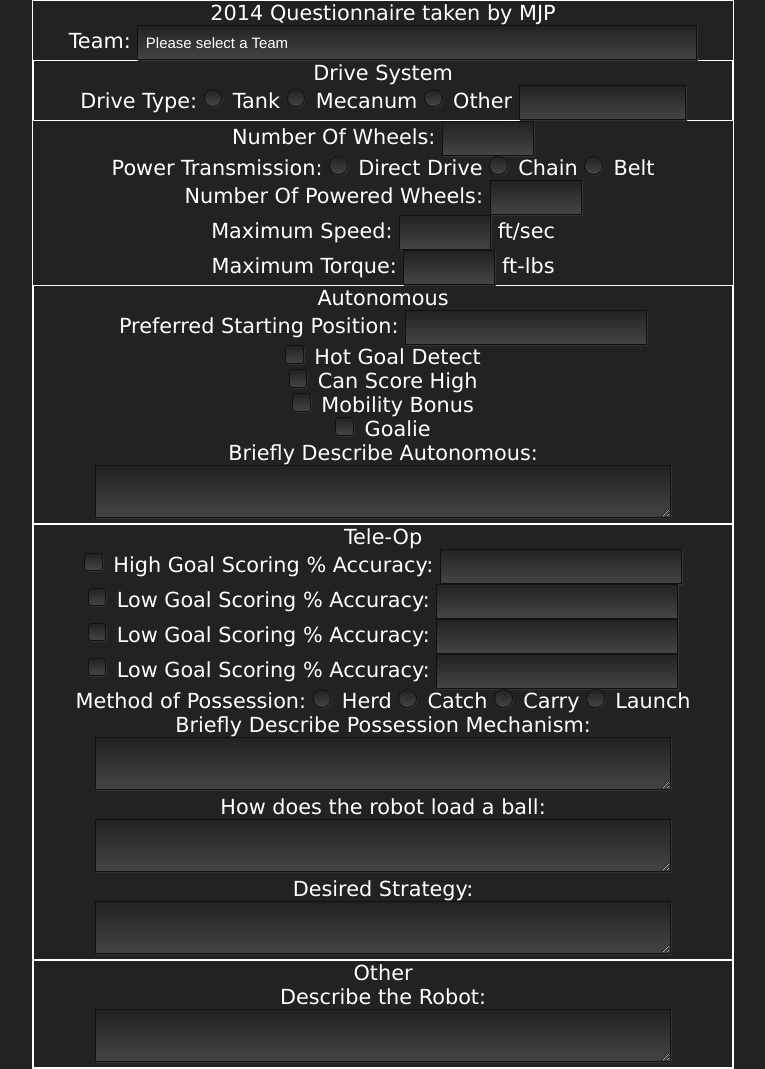
After one commit to FIRSTTeam102/2014-scoring-app, a PHP site: page /Survey.php in a window 1280 px wide. The commit adds this page. Shown: the whole page, without its empty margins (257-1022 px from the left). Run offline with PHP 8.4, Linux system fonts and the light colour scheme.

Commit message:
Added survey page.

```diff
--- /dev/null
+++ b/Survey.php
@@ -0,0 +1,150 @@
+<!DOCTYPE html>
+<html lang="en">
+<head>
+    <meta charset="utf-8" />
+    <title>2014 Questionnaire</title>
+    <meta name="viewport" content="initial-scale=1.0,minimum-scale=1.0,maximum-scale=1.0,width=device-width,height=device-height,target-densitydpi=device-dpi,user-scalable=yes" />
+    <link rel="stylesheet" href="stylesheet.css" />
+    <!--[if IE]>
+			<script src="http://html5shiv.googlecode.com/svn/trunk/html5.js"></script>
+		<![endif]-->
+</head>
+<body class="no-js">
+    <div id="page">
+        <div class="header">2014 Questionnaire taken by MJP</div>
+        <form id="QuestionsForm" action="survey.php" method="POST">
+			<label for="selectTeamID">Team: </label>
+			<select name="selectTeam" id="selectTeamID">
+				<option value="" disabled="disabled" selected="selected">Please select a Team</option>
+				<option value="102">102 - Somerville High School</option>
+				<option value="303">303 - Bridgewater High School</option>
+			</select>
+			<div class="qSection">Drive System
+				<div id="divDriveType">
+					Drive Type:
+					<input type="radio" name="rdoDriveType" id="rdoTank" value="Tank" />
+					<label for="rdoTank">Tank</label>
+					<input type="radio" name="rdoDriveType" id="rdoMecanum" value="Mecanum" />
+					<label for="rdoMecanum">Mecanum</label>
+					<input type="radio" name="rdoDriveType" id="rdoOther" value="Other" />
+					<label for="rdoMecanum">Other</label>
+					<input type="text" name="txtOtherDriveTypeName" id="txtOtherDriveType" style="width: 10em;"/>
+				</div>
+				</div>
+				<div>
+				<label for="txtNumOfWheels">Number Of Wheels:</label>
+				<input type="text" name="txtNumOfWheelsName" id="txtNumOfWheels" style="width: 5em;"/>
+				</div>
+				<div id="divTransmission">
+					Power Transmission:
+					<input type="radio" name="rdoTransmission" id="rdoDirectDrive" value="Direct Drive" />
+					<label for="rdoDirectDrive">Direct Drive</label>
+					<input type="radio" name="rdoTransmission" id="rdoChain" value="Chain" />
+					<label for="rdoChain">Chain</label>
+					<input type="radio" name="rdoTransmission" id="rdoBelt" value="Belt" />
+					<label for="rdoBelt">Belt</label>
+				</div>
+				<div>
+				<label for="txtNumOfPWheels">Number Of Powered Wheels:</label>
+				<input type="text" name="txtNumOfPWheelsName" id="txtNumOfPWheels" style="width: 5em;"/>
+				</div>
+				<div>
+				<label for="txtMaxSpeed">Maximum Speed:</label>
+				<input type="text" name="txtMaxSpeedName" id="txtMaxSpeed" style="width: 5em;"/> ft/sec
+				</div>
+				<div>
+				<label for="txtMaxTorque">Maximum Torque:</label>
+				<input type="text" name="txtMaxTorqueName" id="txtMaxTorque" style="width: 5em;"/> ft-lbs
+				</div>
+			</div>
+			<div class="qSection">Autonomous
+				<div id="divPrefStart">
+					<label for="txtPreferredStartingPos">Preferred Starting Position:</label>
+					<input type="text" name="txtPreferredStartingPosName" id="txtPreferredStartingPos" style="width: 15em;"/>
+				</div>
+				<div id="divHotGoalDetect">
+					<input type="checkbox" name="chkHotGoalDetectName" value="HotGoalDetect" />
+					<label for="chkHotGoalDetectName">Hot Goal Detect</label>
+				</div>
+				<div id="divCanScoreHigh">
+					<input type="checkbox" name="chkCanScoreHighName" value="CanScoreHigh" />
+					<label for="chkCanScoreHighName">Can  Score High</label>
+				</div>
+				<div id="divMobilityBonus">
+					<input type="checkbox" name="chkMobilityBonusName" value="MobilityBonus" />
+					<label for="chkMobilityBonusName">Mobility Bonus</label>
+				</div>
+				<div id="divGoalie">
+					<input type="checkbox" name="chkGoalieName" value="Goalie" />
+					<label for="chkGoalieName">Goalie</label>
+				</div>
+				<div id="divDescAutoFunction">
+					<label for="txtDescAutoFunctionName">Briefly Describe Autonomous:</label>
+					  <textarea cols="30" rows="2"
+							name="txtDescAutoFunctionName"></textarea>
+				</div>
+			</div>
+			<div class="qSection">Tele-Op
+				<div id="divHighGoalTeleop">
+					<input type="checkbox" name="chkHighGoalTeleopName" value="HighGoalTeleop" />
+					<label for="chkHighGoalTeleopName">High Goal Scoring</label>
+					<label for="txtPctAccHighGoalName">% Accuracy:</label>
+					<input type="text" name="txtPctAccHighGoalName" id="txtPctAccHighGoal" style="width: 15em;"/>
+				</div>
+				<div id="divLowGoalTeleop">
+					<input type="checkbox" name="chkLowGoalTeleopName" value="LowGoalTeleop" />
+					<label for="chkLowGoalTeleopName">Low Goal Scoring</label>
+					<label for="txtPctAccLowGoalName">% Accuracy:</label>
+					<input type="text" name="txtPctAccLowGoalName" id="txtPctAccLowGoal" style="width: 15em;"/>
+				</div>
+				<div id="divTrussTeleop">
+					<input type="checkbox" name="chkTrussTeleopName" value="TrussTeleop" />
+					<label for="chkTrussTeleopName">Low Goal Scoring</label>
+					<label for="txtPctAccTrussName">% Accuracy:</label>
+					<input type="text" name="txtPctAccTrussName" id="txtPctAccTruss" style="width: 15em;"/>
+				</div>
+				<div id="divCatchTeleop">
+					<input type="checkbox" name="chkCatchTeleopName" value="CatchTeleop" />
+					<label for="chkCatchTeleopName">Low Goal Scoring</label>
+					<label for="txtPctAccCatchName">% Accuracy:</label>
+					<input type="text" name="txtPctAccCatchName" id="txtPctAccCatch" style="width: 15em;"/>
+				</div>
+				<div id="divPossession">
+					Method of Possession:
+					<input type="radio" name="rdoPossession" id="rdoHerd" value="Herd" />
+					<label for="rdoHerd">Herd</label>
+					<input type="radio" name="rdoPossession" id="rdoCatch" value="Catch" />
+					<label for="rdoCatch">Catch</label>
+					<input type="radio" name="rdoPossession" id="rdoCarry" value="Carry" />
+					<label for="rdoCarry">Carry</label>
+					<input type="radio" name="rdoPossession" id="rdoLaunch" value="Launch" />
+					<label for="rdoLaunch">Launch</label>
+				</div>
+				<div id="divDescPossession">
+					<label for="txtDescPossessionName">Briefly Describe Possession Mechanism:</label>
+					  <textarea cols="30" rows="2"
+							name="txtDescPossessionName"></textarea>
+				</div>
+				<div id="divDescLoad">
+					<label for="txtDescLoadName">How does the robot load a ball:</label>
+					  <textarea cols="30" rows="2"
+							name="txtDescLoadName"></textarea>
+				</div>
+				<div id="divStrategy">
+					<label for="txtStrategyName">Desired Strategy:</label>
+					  <textarea cols="30" rows="2"
+							name="txtStrategyName"></textarea>
+				</div>
+			</div>
+			<div class="qSection">Other
+				<div id="divDescRobot">
+					<label for="txtDescRobotName">Describe the Robot:</label>
+					  <textarea cols="30" rows="2"
+							name="txtDescRobotName"></textarea>
+				</div>
+			</div>
+            <div style="clear:both;"></div>
+		</form>
+	</div>
+</body>
+</html>
--- a/stylesheet.css
+++ b/stylesheet.css
@@ -172,3 +172,7 @@ input[type=radio]:checked {
 {
 	text-align: left;
 }
+.qSection
+{
+	border: 1px solid white;
+}
```
